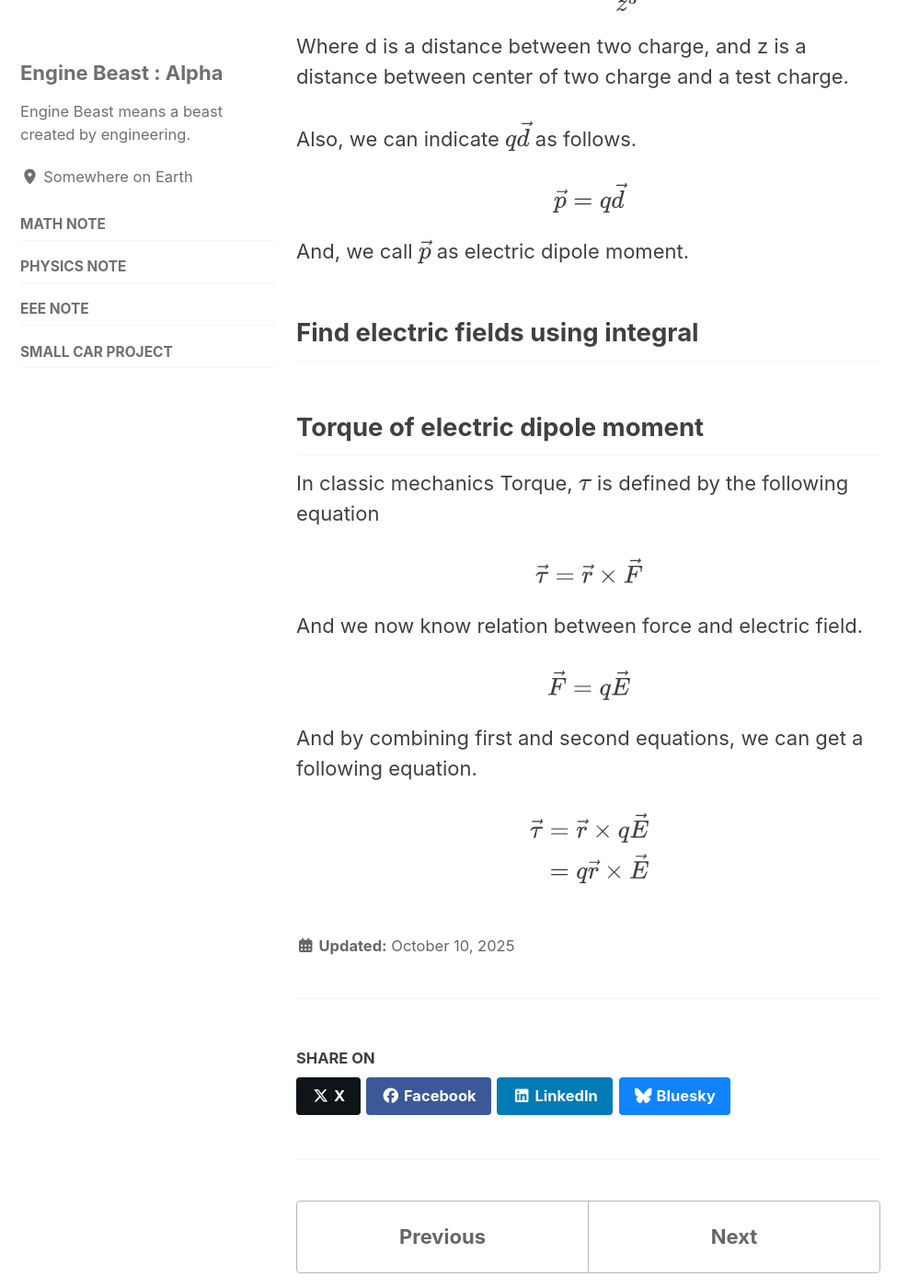
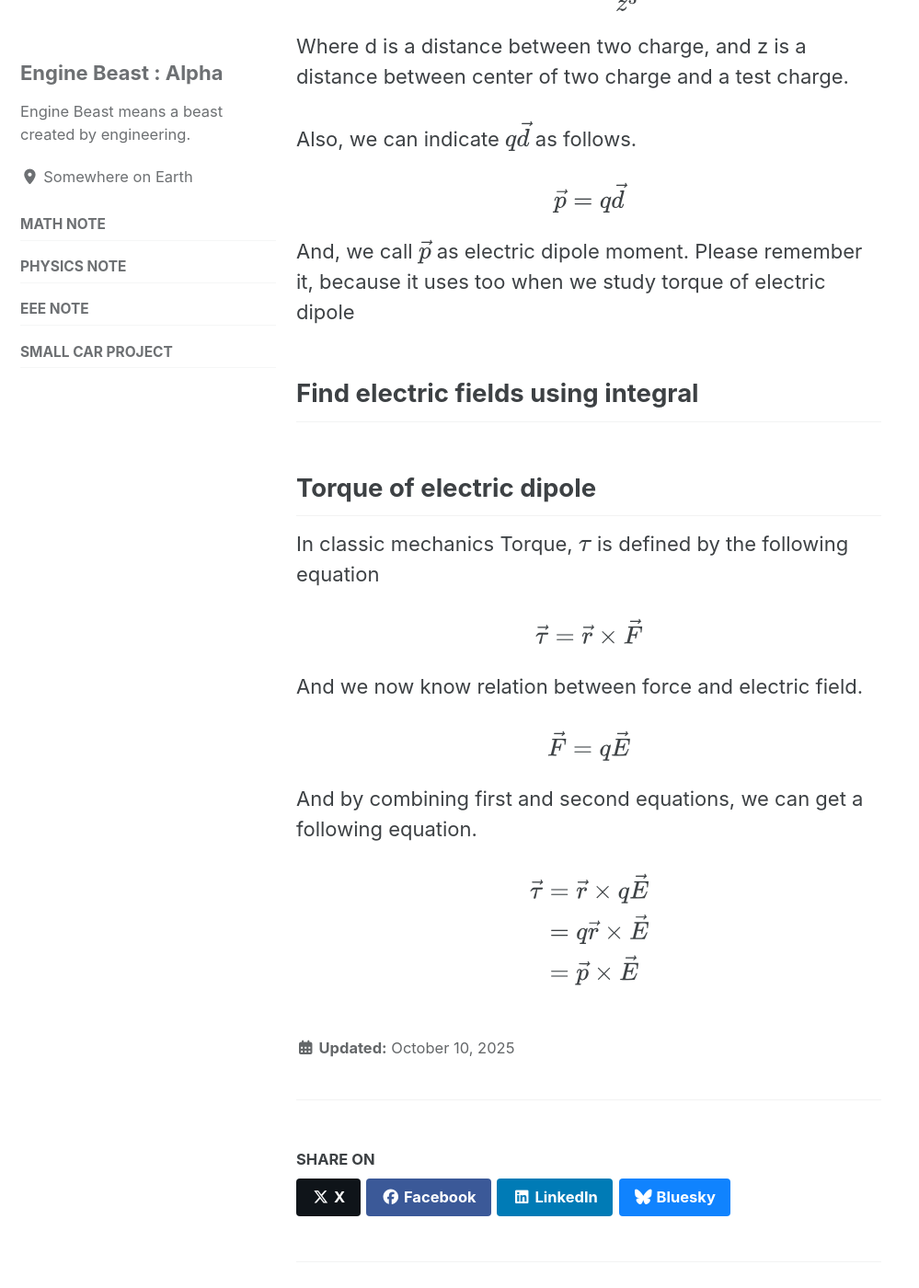
Before and after one commit to enginebeast/enginebeast.github.io, a Jekyll site: the page built from _posts/2025-10-10-electric_fields.md, in a window 1280 px wide and 1400 px high, scrolled down 1256 px. Shown: the whole window at 92% size, without its empty margins (0-999 px from the left). Built offline with Jekyll 4.4.1, drawn with Linux system fonts in a browser that asks for light colours; cached includes are drawn as plain includes.

Commit message:
electric dipole moment

```diff
--- a/_posts/2025-10-10-electric_fields.md
+++ b/_posts/2025-10-10-electric_fields.md
@@ -35,11 +35,11 @@ Also, we can indicate $$q\vec{d}$$ as follows.
 
 $$\vec{p} = q\vec{d}$$
 
-And, we call $$\vec{p}$$ as electric dipole moment.
+And, we call $$\vec{p}$$ as electric dipole moment. Please remember it, because it uses too when we study torque of electric dipole
 
 ## Find electric fields using integral
 
-## Torque of electric dipole moment
+## Torque of electric dipole
 In classic mechanics Torque, $$\tau$$ is defined by the following equation
 
 $$\vec{\tau} = \vec{r} \times \vec{F}$$
@@ -54,5 +54,6 @@ $$
 \begin{aligned}
 \vec{\tau} & = \vec{r} \times q\vec{E}
 \\& =q\vec{r} \times \vec{E}
+\\& =\vec{p} \times \vec{E}
 \end{aligned}
 $$
```
